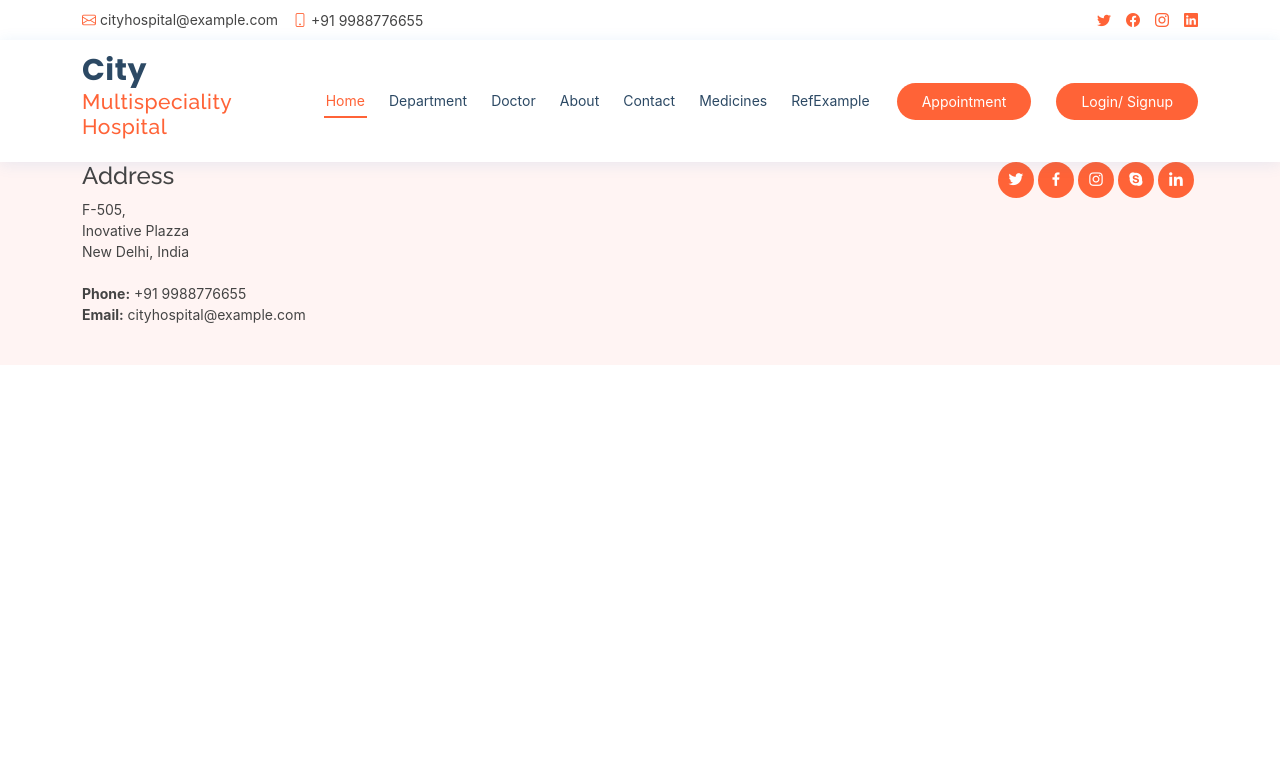
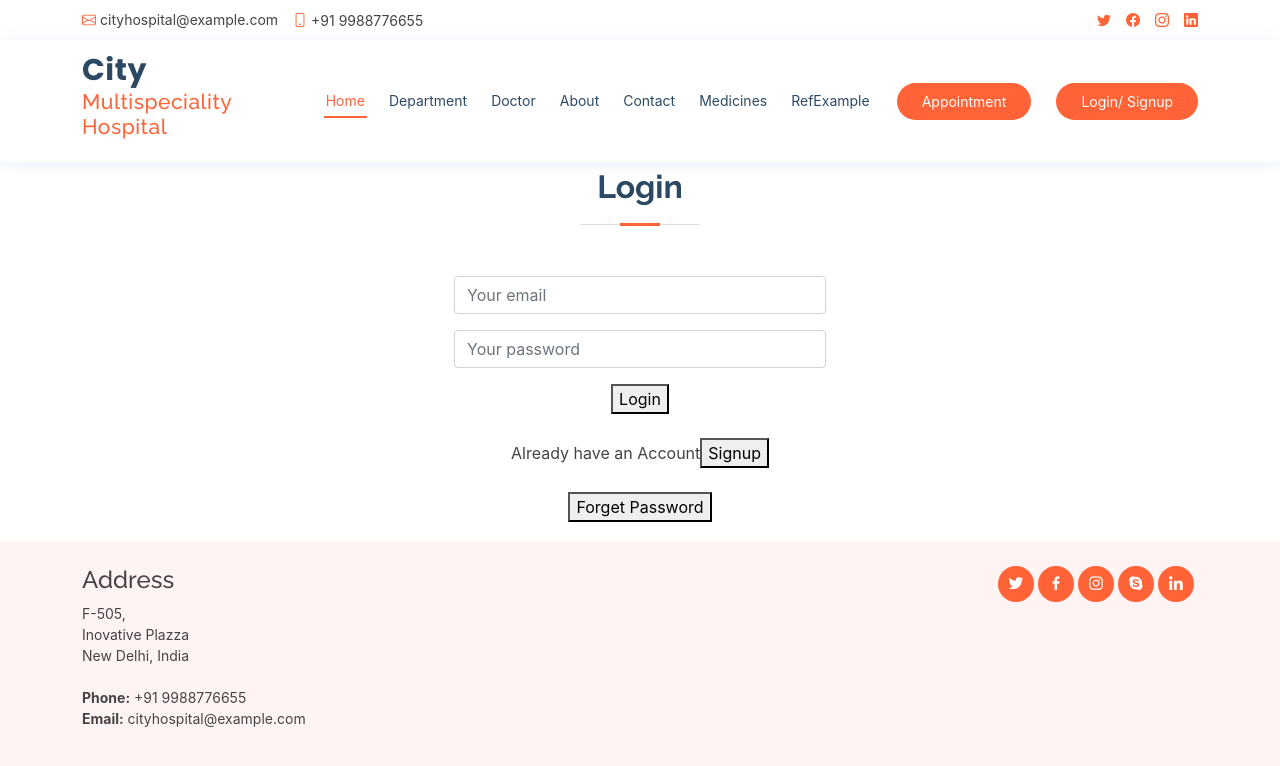
Before and after one commit to rutvikapuriya9161/city-hospital, a React (Create React App) app: page /Login in a window 1280 px wide. Shown: the top 766 px of the page. Built offline with nearby package versions, Linux system fonts and the light colour scheme.

Commit message:
17_06_city_hospital

```diff
--- a/src/Containers/Login/Login.js
+++ b/src/Containers/Login/Login.js
@@ -1,4 +1,4 @@
-import { errors, Formik } from 'formik';
+import { Form, Formik, useFormik } from 'formik';
 import React, { useState } from 'react';
 import * as yup from 'yup';
 
@@ -8,24 +8,25 @@ function Login(props) {
     const [reset, setReset] = useState(false)
 
     let schema = yup.object().shape({
-        email: yup.string().email("Please enter your email id").required("Please enter a valid email id"),
+        email: yup.string().required("Please enter your email id").email("Please enter a valid email id"),
         password: yup.string().required("Please enter your password"),
         createdOn: yup.date().default(function () {
             return new Date();
         }),
     });
 
-    const handleChange = () => {
     const formik = useFormik({
         initialValues: {
             email: '',
-                password: ''
+            password: '',
         },
         validationschema: schema,
         onSubmit: values => {
             alert(JSON.stringify(values, null, 2));
         },
     });
+
+    const { handleChange, errors, handleSubmit } = formik;
 
 
     return (
@@ -42,8 +43,8 @@ function Login(props) {
                                 <h2>Signup</h2>
                         }
                     </div>
-                        <Formik values={Formik}>
-                            <Form action method="post" role="form" className="php-email-form">
+                    <Formik values={formik}>
+                        <Form onSubmit={handleSubmit} action method="post" role="form" className="php-email-form">
                             {
                                 reset === "true" ?
                                     null :
@@ -53,20 +54,20 @@ function Login(props) {
                                         <div className="col-md-4 form-group">
                                             <input type="text" name="name" className="form-control" id="name" placeholder="Your Name" data-rule="minlen:4" data-msg="Please enter at least 4 chars" />
                                             <div className="validate"></div>
-                                                onChange = {handleChange}
-                                                <p>{errors.email}</p>
                                         </div>
                             }
                             <div className="col-md-4 form-group mt-3 mt-md-0">
-                                    <input type="email" className="form-control" name="email" id="email" placeholder="Your email" data-rule="email" data-msg="Please enter a valid email" />
-                                    <div className="validate"></div>
+                                <input onChange={handleChange} type="email" className="form-control" name="email" id="email" placeholder="Your email" data-rule="email" data-msg="Please enter a valid email" />
+                                <div className="validate" />
+                                <p>{errors.email}</p>
                             </div>
                             {
                                 reset === "true" ?
                                     null :
                                     <div className="col-md-4 form-group mt-3 mt-md-0">
-                                            <input type="password" className="form-control" name="password" id="password" placeholder="Your password" data-rule="minlen:4" data-msg="Please enter valid password" />
+                                        <input onChange={handleChange} type="password" className="form-control" name="password" id="password" placeholder="Your password" data-rule="minlen:4" data-msg="Please enter valid password" />
                                         <div className="validate" />
+                                        <p>{errors.password}</p>
                                     </div>
                             }
                             {
@@ -89,7 +90,8 @@ function Login(props) {
                                     <div className="text-center">
                                         <br>
                                         </br>
-                                            <span>Create a New Account ?<button onClick={() => { setReset('false'); setUser("Login") }}>Login</button></span>
+                                        <span>Create a New Account ?</span><button type="submit">Login</button>
+                                        onSubmit={handleSubmit}
                                     </div>
                             }
                             <br>
@@ -102,6 +104,6 @@ function Login(props) {
         </center>
     );
 }
-}
+
 
 export default Login;
```
Also changed, not shown: 1 other file (tests, documents, lock files or other folders). Lines whose indentation alone changed are shown as unchanged.
